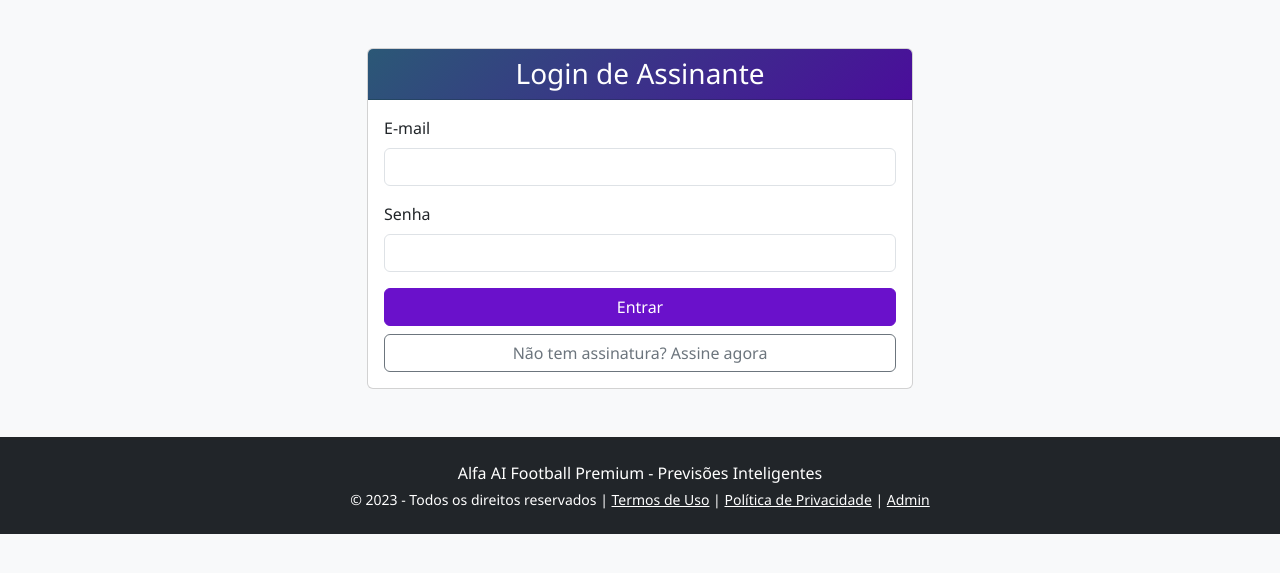
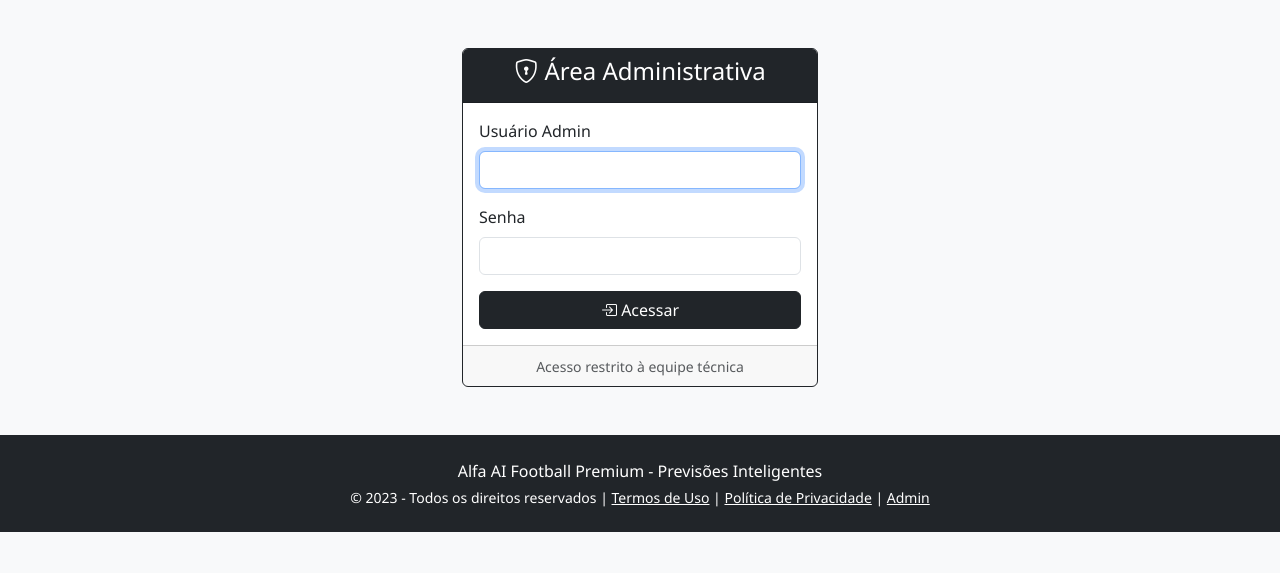
Before and after one commit to xallleep/Alfa-AI-Premium-, a Flask app: page /login in a window 1280 px wide. Shown: the part 56-629 px from the top of the page. Run offline with Flask 3, Linux system fonts and the light colour scheme.

Commit message:
Corrige conflito de rotas login/user_login

```diff
--- a/templates/admin/login.html
+++ b/templates/admin/login.html
@@ -4,11 +4,11 @@
 <div class="row justify-content-center mt-5">
     <div class="col-md-6">
         <div class="card">
-            <div class="card-header bg-premium text-white">
-                <h3 class="mb-0 text-center">Login de Assinante</h3>
+            <div class="card-header bg-primary text-white">
+                <h4 class="mb-0">Login Premium</h4>
             </div>
             <div class="card-body">
-                <form method="POST" action="{{ url_for('login') }}">
+                <form method="POST" action="{{ url_for('user_login') }}">
                     <div class="mb-3">
                         <label for="email" class="form-label">E-mail</label>
                         <input type="email" class="form-control" id="email" name="email" required>
@@ -18,12 +18,17 @@
                         <input type="password" class="form-control" id="password" name="password" required>
                     </div>
                     <div class="d-grid gap-2">
-                        <button type="submit" class="btn btn-premium">Entrar</button>
+                        <button type="submit" class="btn btn-primary">Entrar</button>
                         <a href="{{ url_for('premium_subscription') }}" class="btn btn-outline-secondary">
-                            Não tem assinatura? Assine agora
+                            Criar conta premium
                         </a>
                     </div>
                 </form>
+            </div>
+            <div class="card-footer text-center">
+                <small>
+                    <a href="#">Esqueci minha senha</a>
+                </small>
             </div>
         </div>
     </div>
--- /dev/null
+++ b/templates/login.html
@@ -0,0 +1,43 @@
+{% extends "base.html" %}
+
+{% block content %}
+<div class="row justify-content-center mt-5">
+    <div class="col-md-4">
+        <div class="card border-dark">
+            <div class="card-header bg-dark text-white text-center">
+                <h4><i class="bi bi-shield-lock"></i> Área Administrativa</h4>
+            </div>
+            <div class="card-body">
+                <form method="POST" action="{{ url_for('admin_login') }}">
+                    <div class="mb-3">
+                        <label for="username" class="form-label">Usuário Admin</label>
+                        <input type="text" class="form-control" id="username" name="username" required autofocus>
+                    </div>
+                    <div class="mb-3">
+                        <label for="password" class="form-label">Senha</label>
+                        <input type="password" class="form-control" id="password" name="password" required>
+                    </div>
+                    <div class="d-grid">
+                        <button type="submit" class="btn btn-dark">
+                            <i class="bi bi-box-arrow-in-right"></i> Acessar
+                        </button>
+                    </div>
+                </form>
+            </div>
+            <div class="card-footer text-center text-muted">
+                <small>Acesso restrito à equipe técnica</small>
+            </div>
+        </div>
+
+        {% with messages = get_flashed_messages(with_categories=true) %}
+            {% if messages %}
+                {% for category, message in messages %}
+                    <div class="alert alert-{{ category }} mt-3">
+                        {{ message }}
+                    </div>
+                {% endfor %}
+            {% endif %}
+        {% endwith %}
+    </div>
+</div>
+{% endblock %}
```
